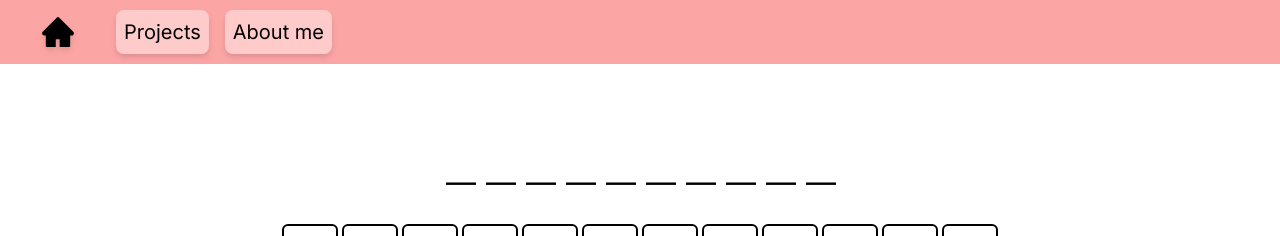
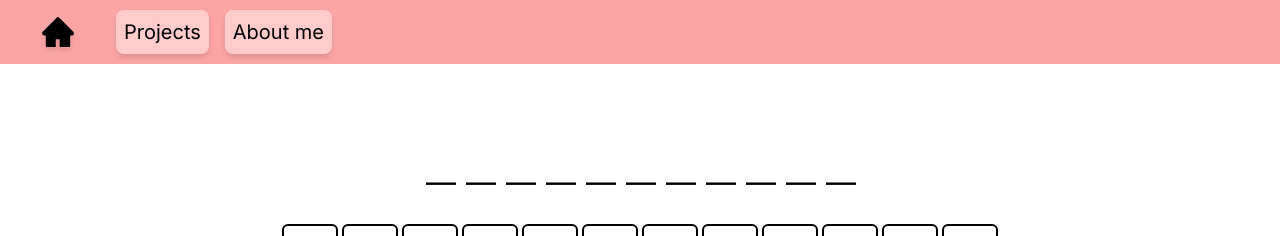
Before and after one commit to patrickkorhonen/portfolio, a Next.js app in the folder portfolio/: page /projects/hirsipuu in a window 1280 px wide. Shown: the top 236 px of the page. Built offline with nearby package versions, Linux system fonts and the light colour scheme.

Commit message:
Fix word splitting in guessChar.tsx

```diff
--- a/portfolio/app/projects/hirsipuu/guessChar.tsx
+++ b/portfolio/app/projects/hirsipuu/guessChar.tsx
@@ -39,7 +39,7 @@ const GuessChar = () => {
     }
   }
 
-  const charArray: string[] = word.split('').slice(0, -1)
+  const charArray: string[] = word.split('').slice(0)
 
   const distinctCharArray = getDistinct(charArray.filter((n) => n != '-'))
 
```
